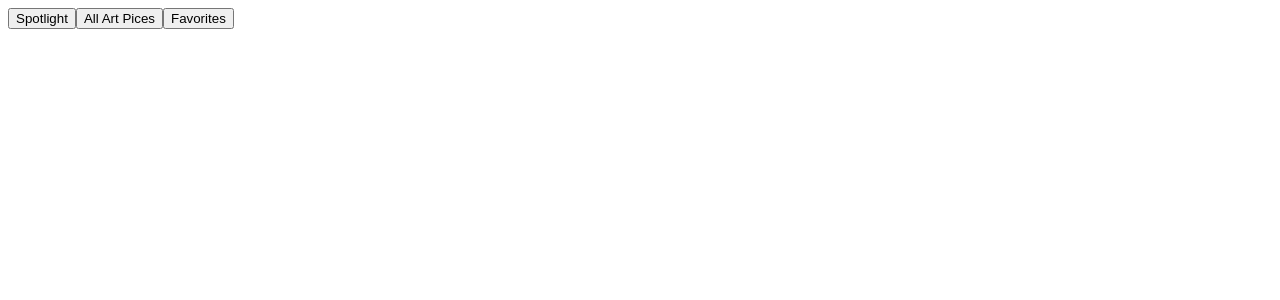
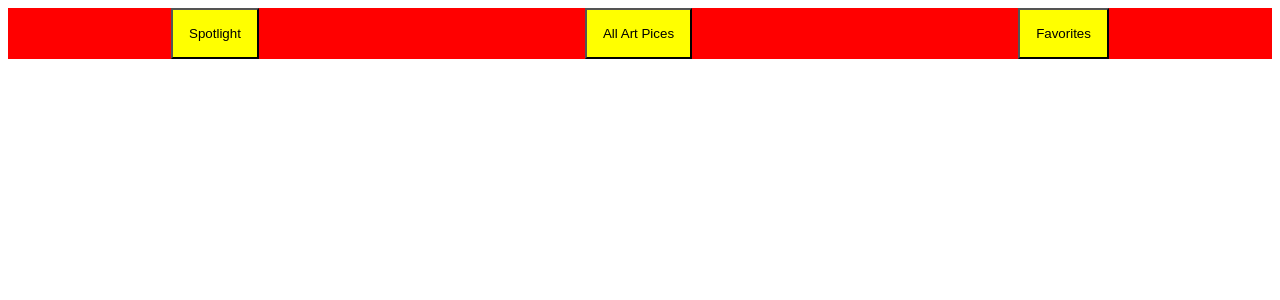
Before and after one commit to itsTHL/tina-tillmann-art-gallery-app, a Next.js app: page / in a window 1280 px wide. Shown: the top 300 px of the page. Built offline with nearby package versions, Linux system fonts and the light colour scheme.

Commit message:
save progress

```diff
--- /dev/null
+++ b/components/Navigation/Navigation.css
@@ -0,0 +1,10 @@
+nav {
+  display: flex;
+  justify-content: space-around;
+  background: red;
+}
+
+button {
+  padding: 1rem;
+  background-color: yellow;
+}
--- a/components/Navigation/Navigation.js
+++ b/components/Navigation/Navigation.js
@@ -1,3 +1,5 @@
+// import "./Navigation.css";
+
 export default function Navigation() {
   return (
     <>
--- a/pages/_app.js
+++ b/pages/_app.js
@@ -1,6 +1,7 @@
 import GlobalStyle from "../styles";
 import { SWRConfig } from "swr";
 import Layout from "@/components/Layout/Layout";
+import "../components/Navigation/Navigation.css";
 
 const fetcher = (...args) => fetch(...args).then((res) => res.json());
 
```
